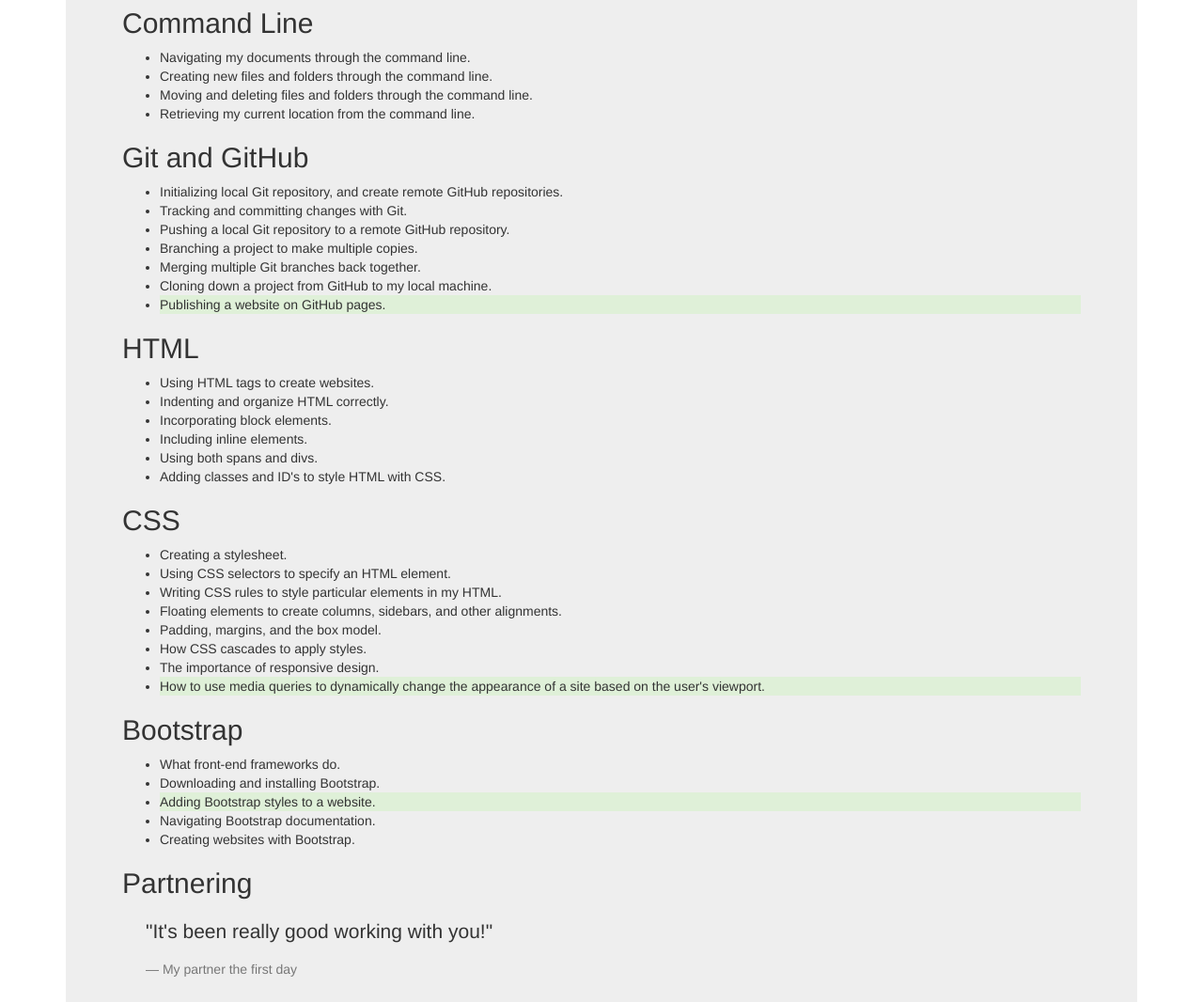
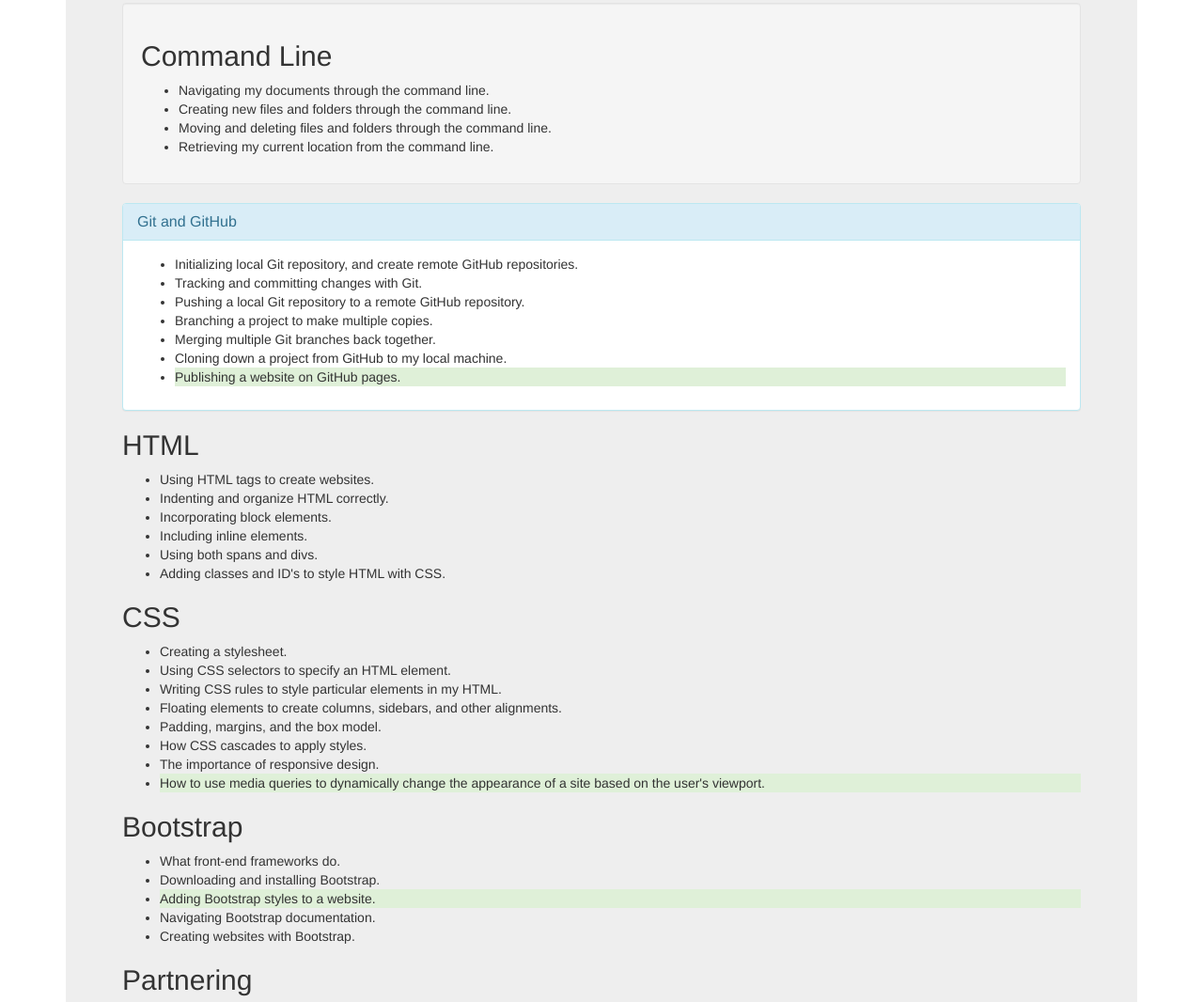
Before and after one commit to 7tacocat7/week-in-review, a plain HTML site: page index.html in a window 1280 px wide. Shown: the part 189-1255 px from the top of the page at 94% size. Drawn offline with Linux system fonts and the light colour scheme.

Commit message:
add the panel classes to our html file

```diff
--- a/index.html
+++ b/index.html
@@ -11,6 +11,7 @@
         <p>
           I've almost finished my first week at Epicodus. Here are some of the things I've learned so far:
         </p>
+      <div class="well">
         <h2>Command Line</h2>
         <ul>
           <li>Navigating my documents through the command line.</li>
@@ -18,7 +19,12 @@
           <li>Moving and deleting files and folders through the command line.</li>
           <li>Retrieving my current location from the command line.</li>
         </ul>
-        <h2>Git and GitHub</h2>
+      </div>
+      <div class="panel panel-info">
+        <div class="panel-heading">
+          <h2 class="panel-title">Git and GitHub</h2>
+       </div>
+      <div class="panel-body">
           <ul>
             <li>Initializing local Git repository, and create remote GitHub repositories.</li>
             <li>Tracking and committing changes with Git.</li>
@@ -28,6 +34,8 @@
             <li>Cloning down a project from GitHub to my local machine.</li>
             <li class="bg-success">Publishing a website on GitHub pages.</li>
           </ul>
+        </div>
+      </div>
         <h2>HTML</h2>
         <ul>
           <li>Using HTML tags to create websites.</li>
@@ -57,7 +65,7 @@
           <li>Creating websites with Bootstrap.</li>
         </ul>
         <h2>Partnering</h2>
-      <blockquote>
+      <blockquote class="bg-info">
         <p>"It's been really good working with you!"</p>
         <footer>My partner the first day</footer>
       </blockquote>
```
Lines whose indentation alone changed are shown as unchanged.
